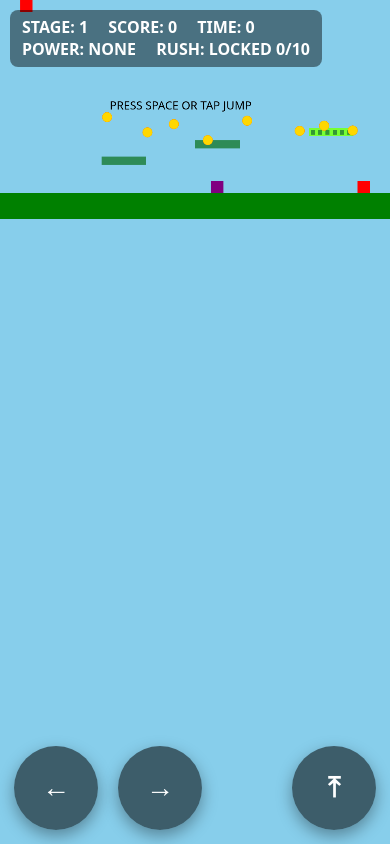
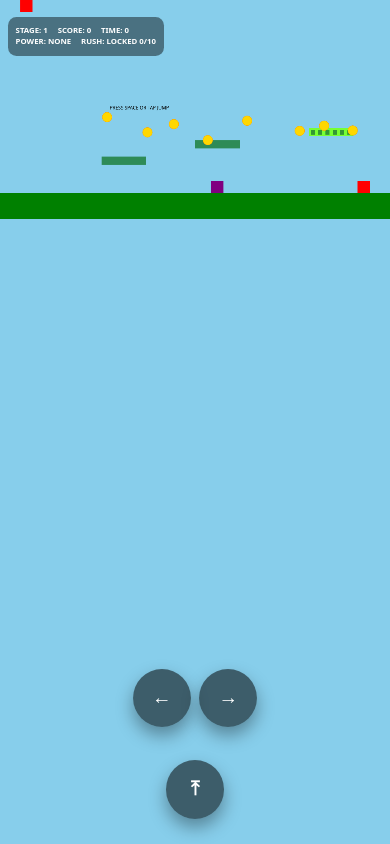
Before and after one commit to titan11111/50-action-jamp, a plain HTML site: page index.html in a window 390 px wide. Drawn offline with Linux system fonts and the light colour scheme.

Commit message:
Use responsive layout with viewport units

```diff
--- a/index.html
+++ b/index.html
@@ -10,41 +10,52 @@
     body { margin:0; background:var(--sky); overflow:hidden; }
     canvas { display:block; margin:0 auto; background:var(--sky); touch-action:none; }
     #ui {
-      position:absolute; top:10px; left:10px; padding:6px 12px;
+      position:absolute; top:2vh; left:2vw; padding:1vh 2vw;
       background:rgba(0,0,0,0.45); color:#fff; font-family:system-ui, sans-serif;
-      font-weight:bold; border-radius:8px; line-height:1.4; user-select:none;
+      font-weight:bold; border-radius:1vh; line-height:1.4; user-select:none;
+      font-size:2vw;
     }
     #restart{
       position:absolute; top:50%; left:50%; transform:translate(-50%,-50%);
-      padding:12px 24px; font-size:20px; font-weight:bold;
-      background:#ff5555; color:#fff; border:none; border-radius:8px;
-      cursor:pointer; display:none; box-shadow:0 6px 16px rgba(0,0,0,.25);
+      padding:2vh 4vw; font-size:3vw; font-weight:bold;
+      background:#ff5555; color:#fff; border:none; border-radius:1vh;
+      cursor:pointer; display:none; box-shadow:0 1vh 2vh rgba(0,0,0,.25);
       -webkit-tap-highlight-color:transparent; user-select:none;
     }
     #restart:hover{ background:#ff7676; }
 
     /* === モバイル操作ボタン === */
     #controls {
-      position:fixed; bottom:20px; left:20px; right:20px; z-index:10;
+      position:fixed; bottom:3vh; left:3vw; right:3vw; z-index:10;
       display:flex; justify-content:space-between; align-items:flex-end;
       pointer-events:auto; user-select:none; touch-action:none;
+      gap:2vw;
     }
-    #leftRight { display:flex; gap:20px; }
+    #leftRight { display:flex; gap:2vw; }
     .btn {
-      width:96px; height:96px; min-width:84px; min-height:84px;
+      width:15vw; height:15vw;
       border-radius:50%; background:rgba(0,0,0,0.55);
-      color:white; font-size:32px; font-weight:800;
+      color:white; font-size:5vw; font-weight:800;
       display:flex; align-items:center; justify-content:center;
-      box-shadow:0 6px 16px rgba(0,0,0,0.35);
+      box-shadow:0 1vh 2vh rgba(0,0,0,0.35);
       -webkit-tap-highlight-color:transparent; user-select:none;
-      backdrop-filter:blur(2px);
+      backdrop-filter:blur(0.4vw);
     }
     .btn:active { background:rgba(0,0,0,0.85); }
 
-    /* 小さな端末で少し縮小 */
-    @media (max-width: 420px) {
-      .btn{ width:84px; height:84px; font-size:28px; }
-      #controls{ bottom:14px; left:14px; right:14px; }
+    /* スマホ:縦並び */
+    @media (max-width:600px) {
+      #controls {
+        flex-direction:column;
+        align-items:center;
+      }
+      #leftRight { margin-bottom:3vh; }
+    }
+
+    /* PC:横並び */
+    @media (min-width:601px) {
+      #controls { flex-direction:row; }
+      .btn { width:8vh; height:8vh; font-size:3vh; }
     }
   </style>
 </head>
@@ -100,8 +111,8 @@ function fitCanvas(){
   const target = 16/9;
   let cw = w, ch = Math.floor(w/target);
   if(ch > h){ ch = h; cw = Math.floor(h*target); }
-  cvs.style.width  = cw+"px";
-  cvs.style.height = ch+"px";
+  cvs.style.width  = (cw / innerWidth * 100) + "vw";
+  cvs.style.height = (ch / innerHeight * 100) + "vh";
 }
 addEventListener("resize", fitCanvas); fitCanvas();
 
@@ -561,7 +572,7 @@ function draw(){
   for(const p of particles){ ctx.fillStyle=p.color; ctx.fillRect(p.x-cameraX, p.y, 5, 5); }
 
   // 状態テキスト
-  ctx.fillStyle="black"; ctx.font="28px system-ui, sans-serif";
+  ctx.fillStyle="black"; ctx.font="3vw system-ui, sans-serif";
   if(state==="start") ctx.fillText("PRESS SPACE OR TAP JUMP", w/2-210, h/2);
   if(state==="over")  ctx.fillText("GAME OVER", w/2-80, h/2);
   if(state==="clear") ctx.fillText("ALL STAGES CLEAR!", w/2-160, h/2);
```
